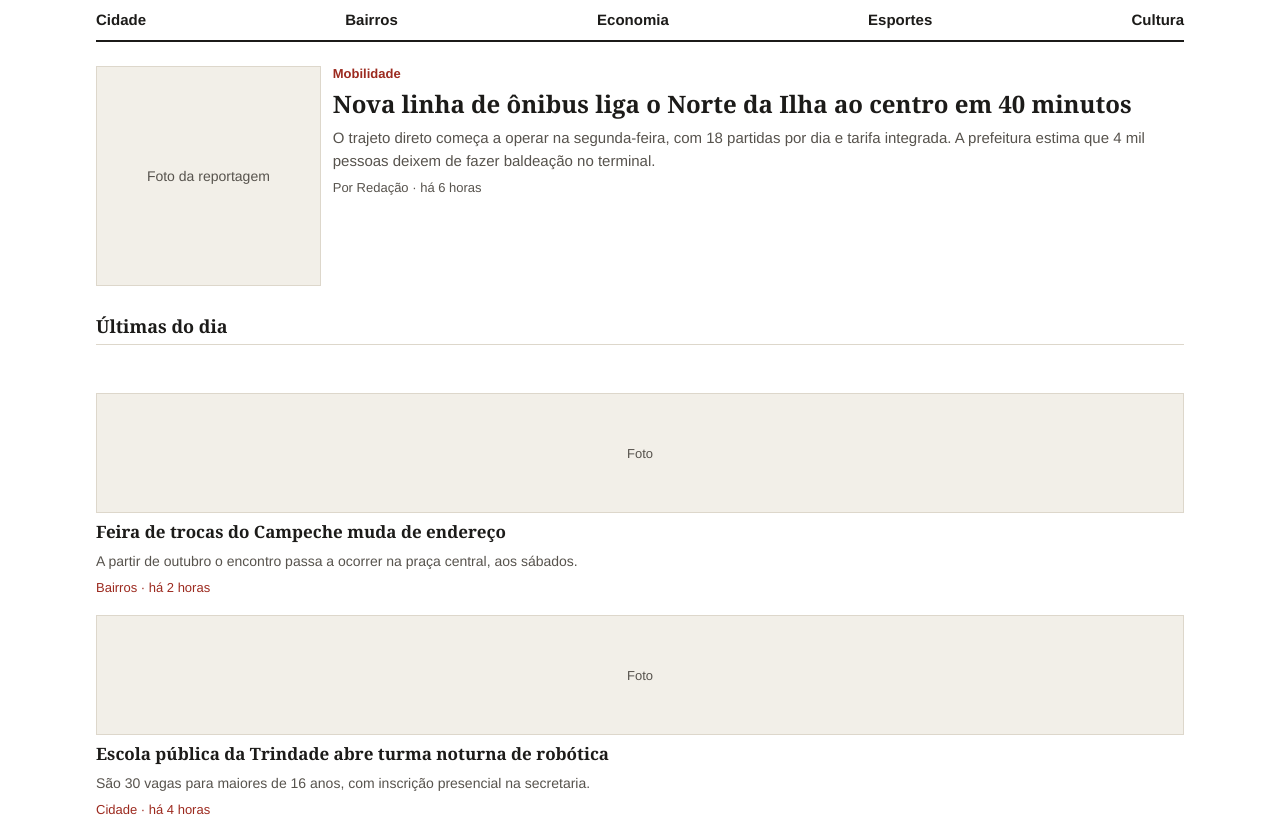
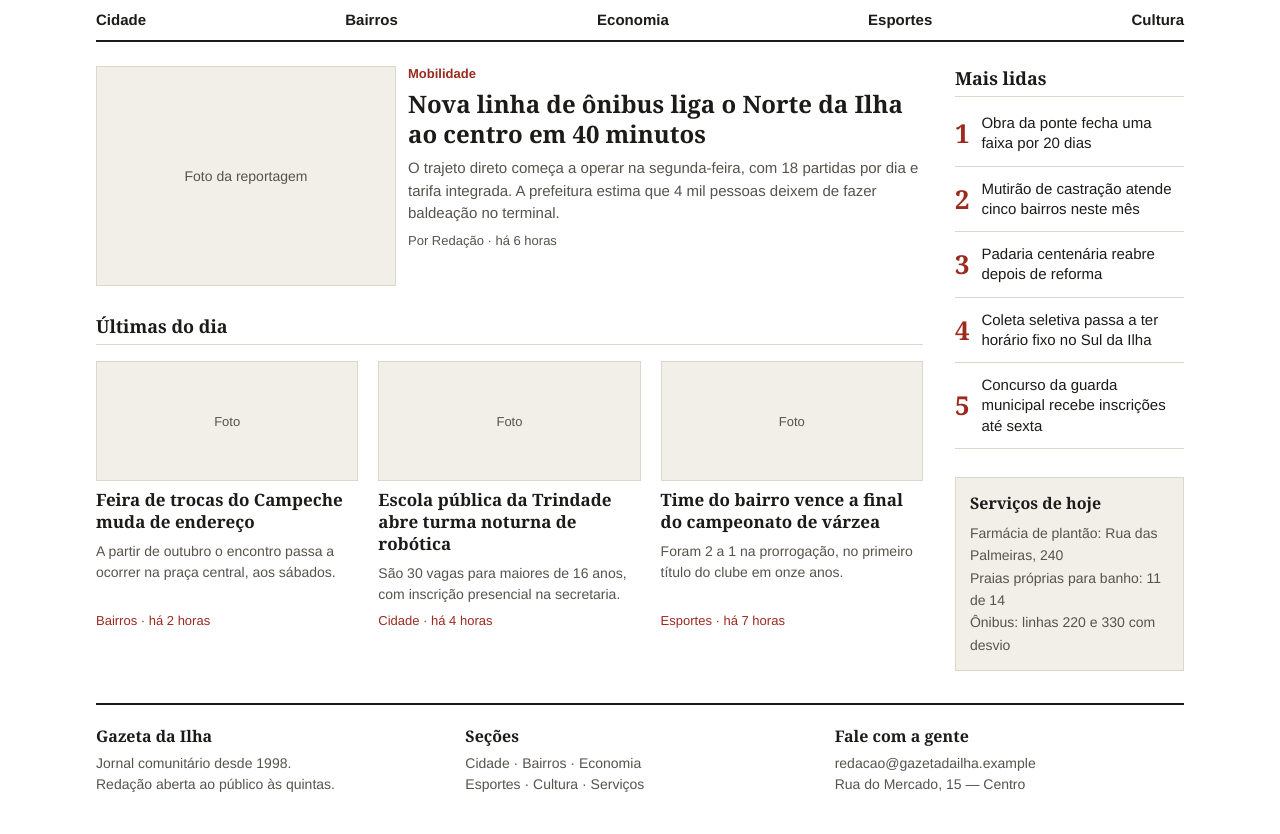
Before and after one commit to vivimake92/gazeta-ilha, a plain HTML site: page index.html in a window 1280 px wide. Shown: the part 57-891 px from the top of the page. After the commit the page ends 868 px from the top, so only its background shows below. Drawn offline with Linux system fonts and the light colour scheme.

Commit message:
feat: add most-read section and update footer structure in HTML

```diff
--- a/assets/styles/index.styles.css
+++ b/assets/styles/index.styles.css
@@ -157,9 +157,73 @@ button {
   margin-top: auto;
 }
 
-@media (min-width: 1080px) {
+.most-read {
+  display: flex;
+  flex-direction: column;
+  gap: 12px;
+  margin-bottom: 28px;
+}
+
+.read-item {
+  display: flex;
+  gap: 12px;
+  align-items: center;
+  border-bottom: 1px solid #ddd7cb;
+  padding-bottom: 12px;
+}
+
+.read-number {
+  font-family: Georgia, "Times New Roman", serif;
+  font-size: 26px;
+  font-weight: bold;
+  color: #9c2a1f;
+}
+
+.read-item p {
+  font-size: 15px;
+  line-height: 1.35;
+}
+
+.box {
+  background-color: #f2efe8;
+  border: 1px solid #ddd7cb;
+  padding: 14px;
+}
+
+.box-title {
+  font-size: 16px;
+  margin-bottom: 8px;
+}
+
+.box-line {
+  font-size: 14px;
+  line-height: 1.6;
+  color: #57534d;
+}
+
+.site-footer {
+  display: flex;
+  flex-direction: column;
+  gap: 20px;
+  border-top: 2px solid #1c1b19;
+  margin-top: 32px;
+  padding-top: 20px;
+}
+
+.footer-title {
+  font-size: 16px;
+  margin-bottom: 6px;
+}
+
+.footer-line {
+  font-size: 14px;
+  line-height: 1.5;
+  color: #57534d;
+}
+
+@media (min-width: 720px) {
   body {
-    max-width: 1120px;
+    max-width: 900px;
   }
 
   .headline {
@@ -170,4 +234,34 @@ button {
     width: 300px;
     height: 220px;
   }
+
+  .headline-text {
+    flex: 1;
+  }
+
+  .stories {
+    flex-direction: row;
+  }
+
+  .story {
+    flex: 1;
+  }
+  .site-footer {
+    flex-direction: row;
+  }
+
+  .footer-column {
+    flex: 1;
+  }
 }
+
+@media (min-width: 1080px) {
+  body {
+    max-width: 1120px;
+  }
+
+  .content {
+    flex-direction: row;
+    align-items: flex-start;
+  }
+}
--- a/index.html
+++ b/index.html
@@ -1,5 +1,5 @@
 <!doctype html>
-<html lang="pt-BR">
+<html lang="en">
   <head>
     <meta charset="UTF-8" />
     <meta name="viewport" content="width=device-width, initial-scale=1.0" />
@@ -43,7 +43,6 @@
         </div>
 
         <h2 class="section-title">Últimas do dia</h2>
-      </div>
 
         <div class="stories">
           <div class="story">
@@ -52,8 +51,8 @@
               Feira de trocas do Campeche muda de endereço
             </h3>
             <p class="story-summary">
-            A partir de outubro o encontro passa a ocorrer na praça central, aos
-            sábados.
+              A partir de outubro o encontro passa a ocorrer na praça central,
+              aos sábados.
             </p>
             <p class="story-meta">Bairros · há 2 horas</p>
           </div>
@@ -82,10 +81,65 @@
             <p class="story-meta">Esportes · há 7 horas</p>
           </div>
         </div>
-
-      <div class="sidebar"></div>
       </div>
 
-    <footer></footer>
+      <div class="sidebar">
+        <h2 class="section-title">Mais lidas</h2>
+
+        <div class="most-read">
+          <div class="read-item">
+            <span class="read-number">1</span>
+            <p>Obra da ponte fecha uma faixa por 20 dias</p>
+          </div>
+
+          <div class="read-item">
+            <span class="read-number">2</span>
+            <p>Mutirão de castração atende cinco bairros neste mês</p>
+          </div>
+
+          <div class="read-item">
+            <span class="read-number">3</span>
+            <p>Padaria centenária reabre depois de reforma</p>
+          </div>
+
+          <div class="read-item">
+            <span class="read-number">4</span>
+            <p>Coleta seletiva passa a ter horário fixo no Sul da Ilha</p>
+          </div>
+
+          <div class="read-item">
+            <span class="read-number">5</span>
+            <p>Concurso da guarda municipal recebe inscrições até sexta</p>
+          </div>
+        </div>
+
+        <div class="box">
+          <h3 class="box-title">Serviços de hoje</h3>
+          <p class="box-line">Farmácia de plantão: Rua das Palmeiras, 240</p>
+          <p class="box-line">Praias próprias para banho: 11 de 14</p>
+          <p class="box-line">Ônibus: linhas 220 e 330 com desvio</p>
+        </div>
+      </div>
+    </div>
+
+    <div class="site-footer">
+      <div class="footer-column">
+        <h3 class="footer-title">Gazeta da Ilha</h3>
+        <p class="footer-line">Jornal comunitário desde 1998.</p>
+        <p class="footer-line">Redação aberta ao público às quintas.</p>
+      </div>
+
+      <div class="footer-column">
+        <h3 class="footer-title">Seções</h3>
+        <p class="footer-line">Cidade · Bairros · Economia</p>
+        <p class="footer-line">Esportes · Cultura · Serviços</p>
+      </div>
+
+      <div class="footer-column">
+        <h3 class="footer-title">Fale com a gente</h3>
+        <p class="footer-line">redacao@gazetadailha.example</p>
+        <p class="footer-line">Rua do Mercado, 15 — Centro</p>
+      </div>
+    </div>
   </body>
 </html>
```
Lines whose indentation alone changed are shown as unchanged.
